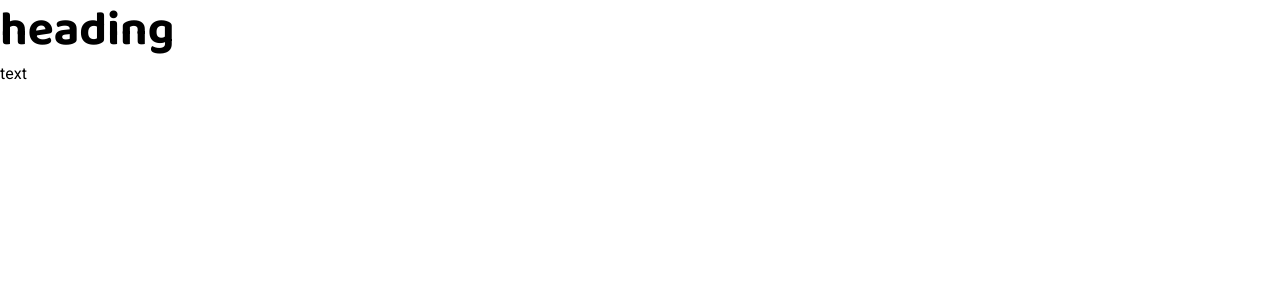
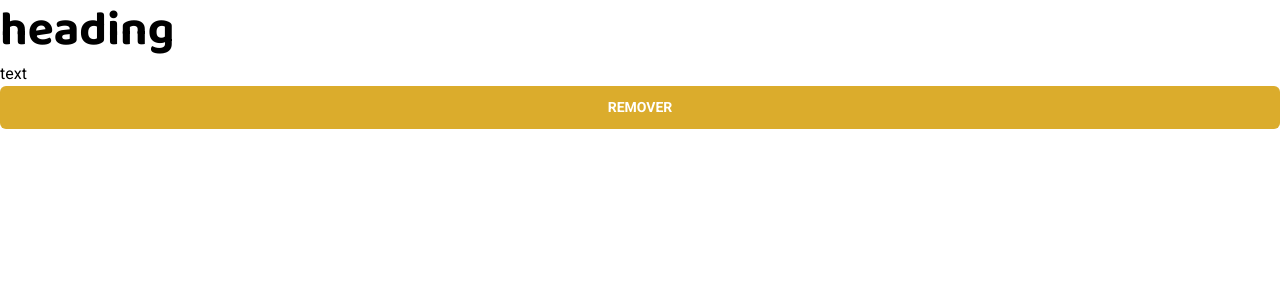
Before and after one commit to guivictorr/coffeetime, a React (Vite) app: page / in a window 1280 px wide. Shown: the top 300 px of the page. Built offline with nearby package versions, Linux system fonts and the light colour scheme.

Commit message:
feat: created button component

```diff
--- a/package.json
+++ b/package.json
@@ -10,6 +10,7 @@
     "preview": "vite preview"
   },
   "dependencies": {
+    "class-variance-authority": "^0.6.0",
     "phosphor-react": "^1.4.1",
     "react": "^18.2.0",
     "react-dom": "^18.2.0"
--- a/src/App.tsx
+++ b/src/App.tsx
@@ -1,8 +1,11 @@
+import { Button } from './components/button';
+
 function App() {
   return (
     <div>
       <h1 className='text-xl'>heading</h1>
-      <p>text</p>
+      <p className=''>text</p>
+      <Button>REMOVER</Button>
     </div>
   );
 }
--- /dev/null
+++ b/src/components/button.tsx
@@ -0,0 +1,34 @@
+import { VariantProps, cva } from 'class-variance-authority';
+import { ButtonHTMLAttributes, ReactNode } from 'react';
+
+const buttonStyles = cva(
+  'flex items-center justify-center gap-1 rounded-md transition w-full',
+  {
+    variants: {
+      variant: {
+        primary:
+          'text-white bg-yellow hover:bg-yellow-dark px-2 py-3 font-bold text-sm',
+        secondary:
+          'text-base-text text-sm bg-base-button px-2 py-1 hover:bg-base-hover',
+      },
+    },
+    defaultVariants: {
+      variant: 'primary',
+    },
+  },
+);
+
+type ButtonProps = {
+  children: ReactNode;
+  prefix?: ReactNode;
+} & VariantProps<typeof buttonStyles> &
+  Omit<ButtonHTMLAttributes<HTMLButtonElement>, 'className' | 'prefix'>;
+
+export function Button({ children, variant, prefix, ...rest }: ButtonProps) {
+  return (
+    <button {...rest} className={buttonStyles({ variant })}>
+      {prefix}
+      {children}
+    </button>
+  );
+}
```
Also changed, not shown: 1 other file (tests, documents, lock files or other folders).
